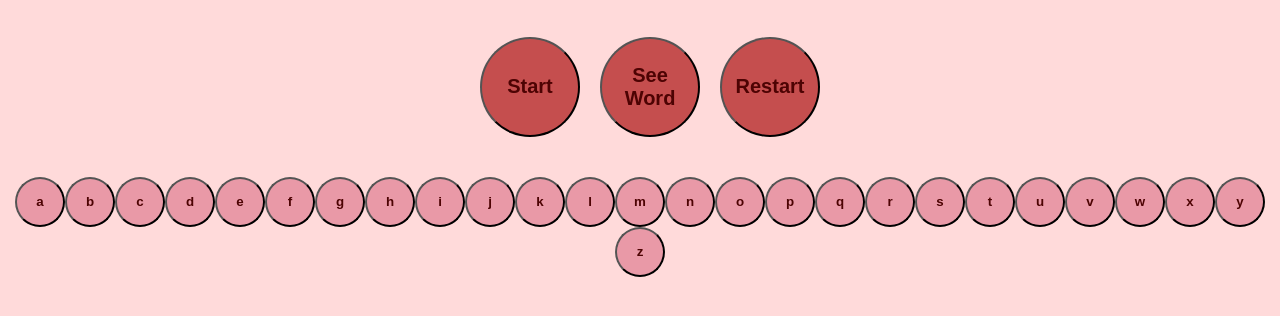
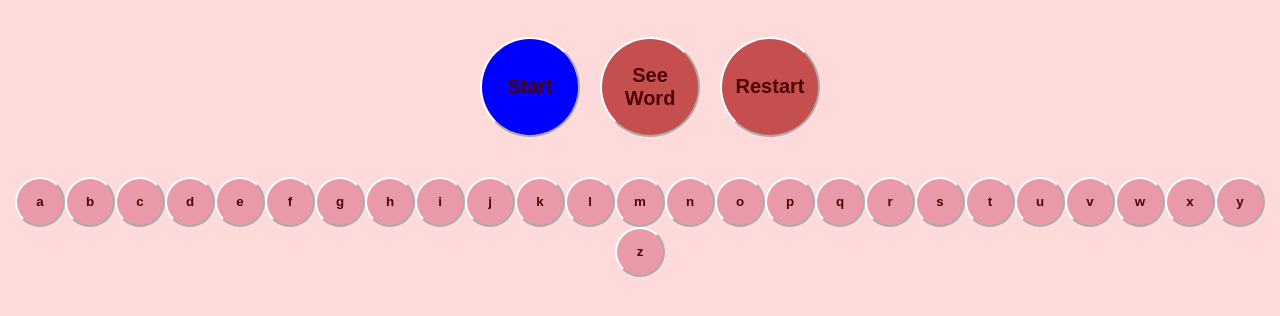
Before and after one commit to LeslyA08/Game-Project, a plain HTML site: page index.html in a window 1280 px wide. Both pictures are taken after a click on the button "Start". Shown: the part 286-602 px from the top of the page. Drawn offline with Linux system fonts and the light colour scheme.

Commit message:
Buttons 'Start' and 'See words' now disabled after they are clicked. forcing you to restart the game once you win or loce

```diff
--- a/script.js
+++ b/script.js
@@ -15,12 +15,14 @@ let hearts = document.querySelector("p");
 let restart = document.querySelector(".restartButton")
 
 newWord.addEventListener('click', () =>{
+    newWord.disabled = true
     finalWord = randomWord.replace(/[a-z]/gi, '-');
     displayedWord.textContent = finalWord;
     randomWord =words[Math.floor(Math.random() * words.length)];
  });
 
 revealWord.addEventListener('click', () =>{
+    revealWord.disabled = true
     displayedWord.textContent = randomWord;
 })
 
@@ -62,9 +64,3 @@ letterBtn.forEach((letter) => {
 
     })
 })
-
-
-
-/*if (hearts.textContent = "You Lose" || "You Win") {
-            letterBtn.disabled = true;
-        }*/
--- a/styles.scss
+++ b/styles.scss
@@ -17,6 +17,7 @@ body{
         width: 50px;
         font-weight: 800;
         color: rgb(77, 3, 3);
+        border-color:white;
     }
     button:disabled{
         background-color: blue;
@@ -48,6 +49,10 @@ body{
         font-size: 20px;
         color:rgb(77, 3, 3);
         text-align: center;
+        border-color:white;
+    }
+    button:disabled{
+        background-color: blue;
     }
 
 }
```
Also changed, not shown: styles.css.
